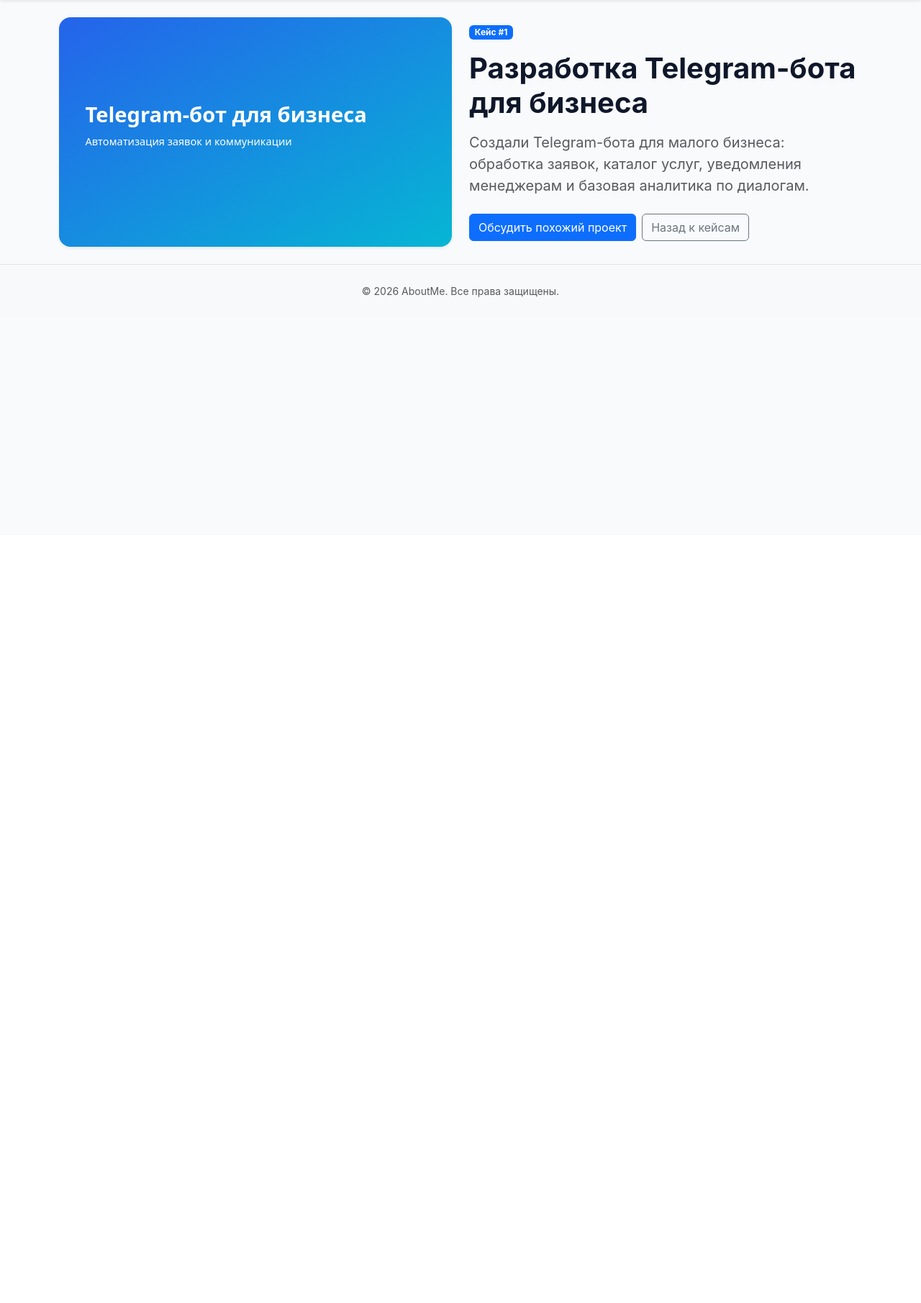
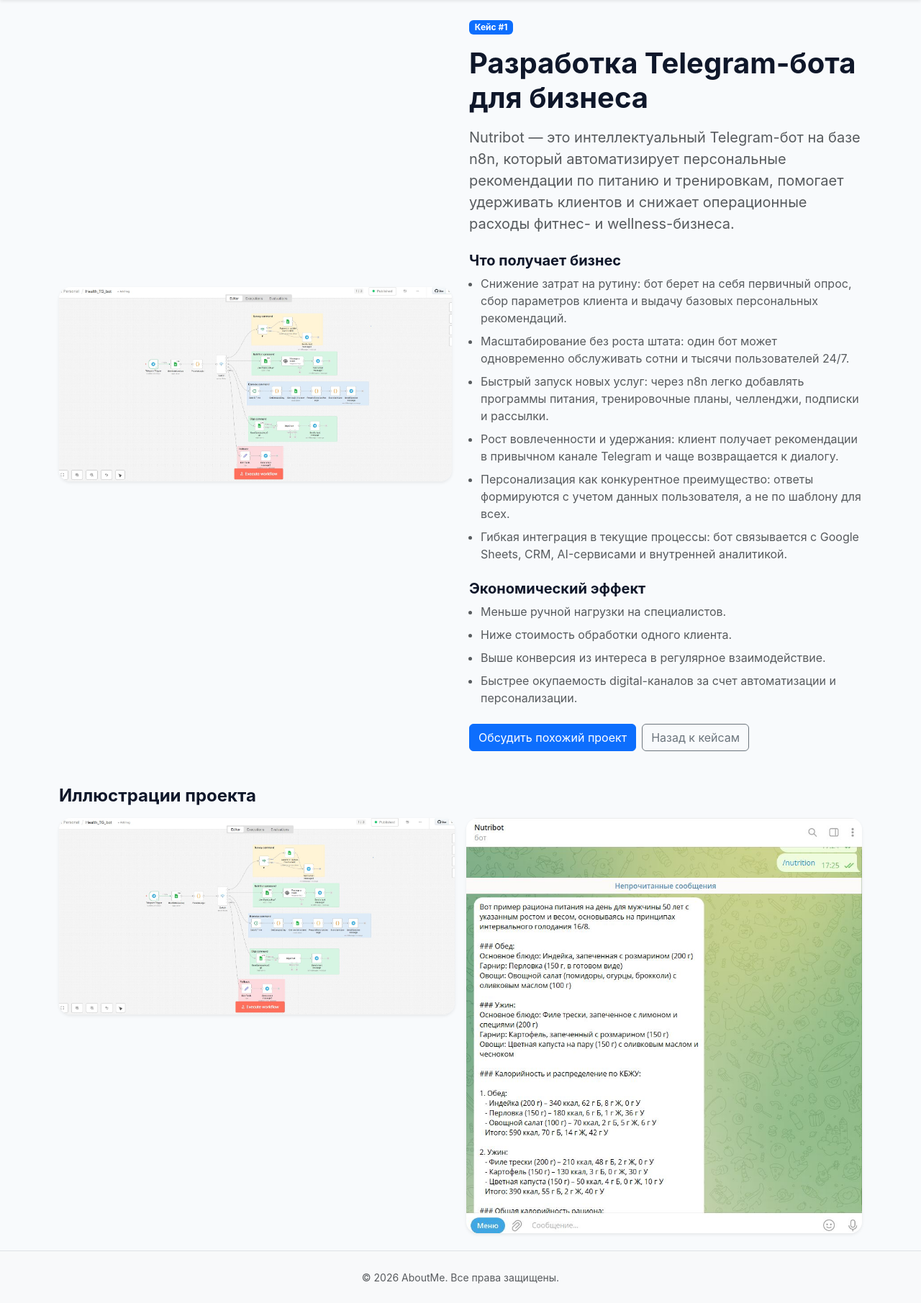
Before and after one commit to DimonRonD/AboutMeSite, a Flask app: page /cases/1 in a window 1280 px wide. Shown: the part 56-1867 px from the top of the page at 72% size. Before the commit the page ends 469 px from the top, so only its background shows below. Run offline with Flask 3, Linux system fonts and the light colour scheme; parts of the project's set-up code (start-up, migrations or seed data) failed here and were passed over; some libraries are stand-ins or nearby versions.

Commit message:
Update site content, Docker setup, and logging.
Add Docker/Docker Compose support, enhance app logging and error pages, rotate hero texts, and refresh case content with Nutribot, Shmavito, and Pusplexity materials.

Made-with: Cursor

```diff
--- a/app.py
+++ b/app.py
@@ -1,7 +1,9 @@
 import logging
+import os
 from datetime import datetime
+from logging.handlers import RotatingFileHandler
 
-from flask import Flask, flash, redirect, render_template, request, url_for
+from flask import Flask, flash, g, redirect, render_template, request, url_for
 from flask_login import LoginManager, UserMixin, current_user, login_required, login_user, logout_user
 from flask_sqlalchemy import SQLAlchemy
 from flask_wtf import FlaskForm
@@ -71,32 +73,102 @@ CASES = [
     {
         "id": 1,
         "title": "Разработка Telegram-бота для бизнеса",
-        "short_description": "Автоматизация заявок и поддержки клиентов через удобный бот.",
+        "short_description": (
+            "Nutribot — интеллектуальный Telegram-бот на базе n8n для персональных "
+            "рекомендаций по питанию и тренировкам."
+        ),
         "full_description": (
-            "Создали Telegram-бота для малого бизнеса: обработка заявок, каталог услуг, "
-            "уведомления менеджерам и базовая аналитика по диалогам."
+            "Nutribot — это интеллектуальный Telegram-бот на базе n8n, который "
+            "автоматизирует персональные рекомендации по питанию и тренировкам, "
+            "помогает удерживать клиентов и снижает операционные расходы фитнес- "
+            "и wellness-бизнеса."
         ),
-        "image": "images/case1.svg",
+        "business_benefits": [
+            "Снижение затрат на рутину: бот берет на себя первичный опрос, сбор параметров клиента и выдачу базовых персональных рекомендаций.",
+            "Масштабирование без роста штата: один бот может одновременно обслуживать сотни и тысячи пользователей 24/7.",
+            "Быстрый запуск новых услуг: через n8n легко добавлять программы питания, тренировочные планы, челленджи, подписки и рассылки.",
+            "Рост вовлеченности и удержания: клиент получает рекомендации в привычном канале Telegram и чаще возвращается к диалогу.",
+            "Персонализация как конкурентное преимущество: ответы формируются с учетом данных пользователя, а не по шаблону для всех.",
+            "Гибкая интеграция в текущие процессы: бот связывается с Google Sheets, CRM, AI-сервисами и внутренней аналитикой.",
+        ],
+        "economy_effect": [
+            "Меньше ручной нагрузки на специалистов.",
+            "Ниже стоимость обработки одного клиента.",
+            "Выше конверсия из интереса в регулярное взаимодействие.",
+            "Быстрее окупаемость digital-каналов за счет автоматизации и персонализации.",
+        ],
+        "image": "images/Nutribot/Nutribot_1.jpg",
+        "gallery": [
+            "images/Nutribot/Nutribot_1.jpg",
+            "images/Nutribot/Nutribot_2.jpg",
+        ],
     },
     {
         "id": 2,
         "title": "Создание интернет-магазина",
-        "short_description": "E-commerce платформа с каталогом, корзиной и оплатой.",
+        "short_description": (
+            "Шмавито — готовая онлайн-платформа для аренды и продажи вещей "
+            "в стиле Avito/eBay без разработки с нуля."
+        ),
         "full_description": (
-            "Разработали интернет-магазин с адаптивным UI, фильтрацией товаров, "
-            "интеграцией онлайн-оплаты и панелью управления заказами."
+            "Шмавито — это готовая онлайн-платформа для аренды и продажи вещей, "
+            "которая помогает бизнесу быстро запустить собственный маркетплейс "
+            "в стиле Avito/eBay без затрат на разработку с нуля."
         ),
-        "image": "images/case2.svg",
+        "business_benefits": [
+            "Быстрый запуск сервиса объявлений и сделок на собственной инфраструктуре.",
+            "Новый источник выручки за счет комиссий, платного размещения и дополнительных услуг.",
+            "Рост клиентской базы: продавцы и покупатели собираются в одной экосистеме.",
+            "Прозрачные процессы: каталог, модерация, статусы, история заказов.",
+            "Гибкая модель монетизации под ваш рынок и нишу.",
+        ],
+        "economy_efficiency": [
+            "Экономия бюджета: не нужно инвестировать в долгую custom-разработку.",
+            "Экономия времени: ключевые сценарии уже реализованы — регистрация, размещение объявлений, поиск, оформление заказа.",
+            "Снижение операционных расходов: автоматизация модерации и обработки заявок.",
+            "Быстрее выход на рынок: можно запустить MVP и начать тестировать спрос в короткие сроки.",
+        ],
+        "competitive_advantages": [
+            "Гибкая архитектура: легко адаптировать под B2C, C2C и нишевые вертикали.",
+            "Масштабируемая основа для роста ассортимента и аудитории.",
+            "Удобный путь пользователя: от публикации товара до сделки.",
+            "Инструменты доверия: профили, рейтинги, отзывы, модерация.",
+            "Возможность поэтапного развития: от MVP до полноценной торговой платформы.",
+        ],
+        "image": "images/Shmavito/shmavito_white.jpg",
+        "gallery": ["images/Shmavito/shmavito_white.jpg"],
     },
     {
         "id": 3,
-        "title": "Автоматизация CRM",
-        "short_description": "Интеграция CRM и автоматизация рутинных процессов отдела продаж.",
+        "title": "Платформа для автоматизации",
+        "short_description": (
+            "Pusplexity — AI-платформа для автоматизации работы с изображениями "
+            "и документами в Telegram и веб-интерфейсе."
+        ),
         "full_description": (
-            "Настроили автоматическое распределение лидов, отчётность, цепочки писем "
-            "и интеграции с корпоративной почтой и телефонией."
+            "Pusplexity — это AI-платформа для автоматизации работы с изображениями "
+            "и документами в Telegram и через веб-интерфейс. Сервис помогает бизнесу "
+            "быстрее создавать визуальный контент, обрабатывать фото и получать ответы "
+            "из внутренних документов без сложных инструментов и долгого обучения команды."
         ),
-        "image": "images/case3.svg",
+        "business_benefits": [
+            "Экономия времени сотрудников: рутинные задачи по изображениям и документам выполняются в чате за минуты.",
+            "Снижение затрат на производство контента: меньше ручной работы дизайнеров и подрядчиков на типовые задачи.",
+            "Быстрый доступ к знаниям компании: загрузка PDF/Word/Excel и ответы по базе документов в формате вопрос-ответ.",
+            "Рост скорости запуска маркетинговых материалов: генерация и редактирование изображений по текстовому запросу.",
+            "Удобное внедрение: работа через привычные каналы (Telegram + Web), без сложного интерфейса.",
+            "Контроль и безопасность: авторизация пользователей, лимиты, защита сессий и стабильная серверная архитектура.",
+        ],
+        "key_advantage": (
+            "Pusplexity превращает долгие и технически сложные процессы в простой диалог: "
+            "пишете задачу обычным языком — получаете готовый результат, сокращая операционные "
+            "издержки и ускоряя бизнес-процессы."
+        ),
+        "image": "images/Pusplexity/Pusplexity_1.jpg",
+        "gallery": [
+            "images/Pusplexity/Pusplexity_1.jpg",
+            "images/Pusplexity/Pusplexity_2.jpg",
+        ],
     },
     {
         "id": 4,
@@ -122,11 +194,80 @@ CASES = [
 
 
 def setup_logging(app: Flask) -> None:
-    logging.basicConfig(
-        level=logging.INFO,
-        format="%(asctime)s [%(levelname)s] %(name)s: %(message)s",
+    # Reset handlers to avoid duplicated logs on app reloads.
+    app.logger.handlers.clear()
+    app.logger.setLevel(getattr(logging, app.config["LOG_LEVEL"], logging.INFO))
+    app.logger.propagate = False
+
+    log_format = logging.Formatter(
+        "%(asctime)s | %(levelname)s | %(name)s | %(message)s"
     )
-    app.logger.info("Логирование инициализировано.")
+
+    console_handler = logging.StreamHandler()
+    console_handler.setFormatter(log_format)
+    console_handler.setLevel(app.logger.level)
+    app.logger.addHandler(console_handler)
+
+    log_file = app.config["LOG_FILE"]
+    log_dir = os.path.dirname(log_file)
+    if log_dir:
+        os.makedirs(log_dir, exist_ok=True)
+
+    file_handler = RotatingFileHandler(
+        log_file,
+        maxBytes=app.config["LOG_MAX_BYTES"],
+        backupCount=app.config["LOG_BACKUP_COUNT"],
+        encoding="utf-8",
+    )
+    file_handler.setFormatter(log_format)
+    file_handler.setLevel(app.logger.level)
+    app.logger.addHandler(file_handler)
+
+    werkzeug_logger = logging.getLogger("werkzeug")
+    werkzeug_logger.setLevel(app.logger.level)
+    werkzeug_logger.handlers.clear()
+    werkzeug_logger.addHandler(console_handler)
+    werkzeug_logger.addHandler(file_handler)
+
+    app.logger.info("Логирование инициализировано. Уровень: %s", app.config["LOG_LEVEL"])
+
+
+def register_request_logging(app: Flask) -> None:
+    @app.before_request
+    def log_request_start():
+        g.request_started_at = datetime.utcnow()
+        app.logger.info(
+            "Request started: method=%s path=%s ip=%s user_agent=%s",
+            request.method,
+            request.path,
+            request.remote_addr,
+            request.user_agent.string,
+        )
+
+    @app.after_request
+    def log_request_end(response):
+        started_at = getattr(g, "request_started_at", datetime.utcnow())
+        duration_ms = int((datetime.utcnow() - started_at).total_seconds() * 1000)
+        app.logger.info(
+            "Request finished: method=%s path=%s status=%s duration_ms=%s",
+            request.method,
+            request.path,
+            response.status_code,
+            duration_ms,
+        )
+        return response
+
+
+def register_error_handlers(app: Flask) -> None:
+    @app.errorhandler(404)
+    def handle_404(error):
+        app.logger.warning("404 Not Found: path=%s ip=%s", request.path, request.remote_addr)
+        return render_template("404.html"), 404
+
+    @app.errorhandler(500)
+    def handle_500(error):
+        app.logger.exception("500 Internal Server Error: path=%s", request.path)
+        return render_template("500.html"), 500
 
 
 def create_default_admin(app: Flask) -> None:
@@ -155,6 +296,8 @@ def create_app() -> Flask:
     login_manager.login_message_category = "warning"
 
     setup_logging(app)
+    register_request_logging(app)
+    register_error_handlers(app)
     create_default_admin(app)
 
     @login_manager.user_loader
--- a/requirements.txt
+++ b/requirements.txt
@@ -4,3 +4,4 @@ Flask-SQLAlchemy
 Flask-WTF
 email-validator
 python-dotenv
+gunicorn
--- a/static/css/style.css
+++ b/static/css/style.css
@@ -20,6 +20,14 @@ body {
 
 .hero-card {
     animation: floatIn 0.8s ease-out;
+}
+
+.hero-rotating-text {
+    transition: opacity 0.35s ease;
+}
+
+.hero-rotating-text.fading {
+    opacity: 0;
 }
 
 .case-card {
--- a/static/js/main.js
+++ b/static/js/main.js
@@ -10,4 +10,44 @@ document.addEventListener("DOMContentLoaded", () => {
             card.style.transform = "translateY(0)";
         }, 80 * index);
     });
+
+    const heroTitle = document.querySelector("#hero-title");
+    const heroDescription = document.querySelector("#hero-description");
+
+    if (heroTitle && heroDescription) {
+        const heroVariants = [
+            {
+                title: "Создаю digital-сервисы для бизнеса, которые дают измеримый результат",
+                description:
+                    "Помогаю компаниям запускать и развивать онлайн-продукты в торговле, услугах, fitness и клиентском сервисе.",
+            },
+            {
+                title: "Запускаю для бизнеса удобные онлайн-сервисы без лишней сложности",
+                description:
+                    "Делаю понятные решения для клиентов и команды, чтобы вы быстрее выходили на рынок и росли в заявках.",
+            },
+            {
+                title: "Превращаю идеи в работающие сервисы, которые приносят выручку",
+                description:
+                    "Главный результат: меньше рутины, быстрее запуск, выше вовлеченность и больше повторных обращений клиентов.",
+            },
+        ];
+
+        let currentIndex = 0;
+
+        const switchHeroContent = () => {
+            heroTitle.classList.add("fading");
+            heroDescription.classList.add("fading");
+
+            setTimeout(() => {
+                currentIndex = (currentIndex + 1) % heroVariants.length;
+                heroTitle.textContent = heroVariants[currentIndex].title;
+                heroDescription.textContent = heroVariants[currentIndex].description;
+                heroTitle.classList.remove("fading");
+                heroDescription.classList.remove("fading");
+            }, 350);
+        };
+
+        setInterval(switchHeroContent, 5000);
+    }
 });
--- a/templates/case_detail.html
+++ b/templates/case_detail.html
@@ -11,11 +11,67 @@
             <span class="badge text-bg-primary mb-3">Кейс #{{ case.id }}</span>
             <h1 class="fw-bold mb-3">{{ case.title }}</h1>
             <p class="text-muted fs-5">{{ case.full_description }}</p>
+
+            {% if case.business_benefits %}
+                <h3 class="h5 fw-bold mt-4">Что получает бизнес</h3>
+                <ul class="text-muted ps-3">
+                    {% for benefit in case.business_benefits %}
+                        <li class="mb-2">{{ benefit }}</li>
+                    {% endfor %}
+                </ul>
+            {% endif %}
+
+            {% if case.economy_efficiency %}
+                <h3 class="h5 fw-bold mt-4">Экономия и эффективность</h3>
+                <ul class="text-muted ps-3">
+                    {% for item in case.economy_efficiency %}
+                        <li class="mb-2">{{ item }}</li>
+                    {% endfor %}
+                </ul>
+            {% endif %}
+
+            {% if case.competitive_advantages %}
+                <h3 class="h5 fw-bold mt-4">Конкурентные преимущества</h3>
+                <ul class="text-muted ps-3">
+                    {% for item in case.competitive_advantages %}
+                        <li class="mb-2">{{ item }}</li>
+                    {% endfor %}
+                </ul>
+            {% endif %}
+
+            {% if case.economy_effect %}
+                <h3 class="h5 fw-bold mt-4">Экономический эффект</h3>
+                <ul class="text-muted ps-3">
+                    {% for item in case.economy_effect %}
+                        <li class="mb-2">{{ item }}</li>
+                    {% endfor %}
+                </ul>
+            {% endif %}
+
+            {% if case.key_advantage %}
+                <div class="alert alert-primary mt-3 mb-0">
+                    <strong>Ключевое преимущество:</strong> {{ case.key_advantage }}
+                </div>
+            {% endif %}
+
             <div class="d-flex gap-2 mt-4">
                 <a href="{{ url_for('contact') }}" class="btn btn-primary">Обсудить похожий проект</a>
                 <a href="{{ url_for('cases') }}" class="btn btn-outline-secondary">Назад к кейсам</a>
             </div>
         </div>
     </div>
+
+    {% if case.gallery %}
+        <section class="mt-5">
+            <h2 class="h4 fw-bold mb-3">Иллюстрации проекта</h2>
+            <div class="row g-3">
+                {% for image in case.gallery %}
+                    <div class="col-md-6">
+                        <img src="{{ url_for('static', filename=image) }}" class="img-fluid rounded-4 shadow-sm" alt="{{ case.title }} — иллюстрация {{ loop.index }}">
+                    </div>
+                {% endfor %}
+            </div>
+        </section>
+    {% endif %}
 </section>
 {% endblock %}
```
Also changed, not shown: config.py (+12 -1 lines), docker-compose.yml (added, +13 -0 lines), templates/404.html (added, +10 -0 lines), templates/500.html (added, +10 -0 lines), templates/index.html (+10 -7 lines), README.md, static/images/Nutribot/Nutribot_1.jpg (added), static/images/Nutribot/Nutribot_2.jpg (added), static/images/Pusplexity/Pusplexity_1.jpg (added), static/images/Pusplexity/Pusplexity_2.jpg (added), static/images/Shmavito/shmavito_white.jpg (added), 4 other files.
